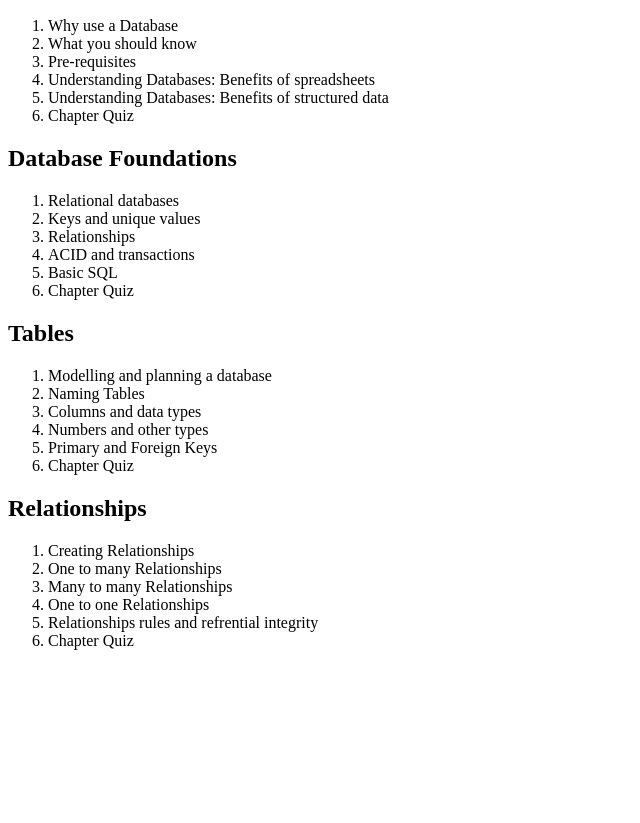
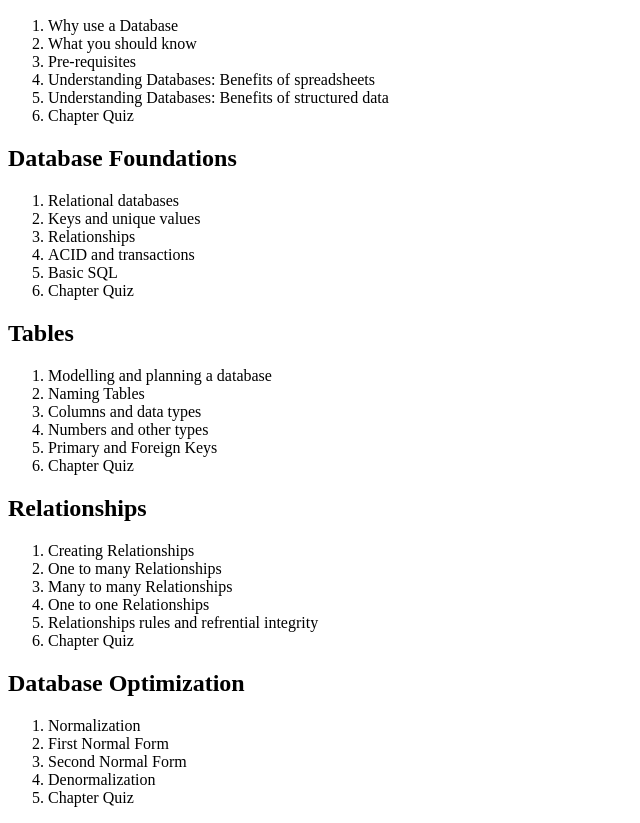
Before and after one commit to Tanushree227/Database_Basics, a plain HTML site: page index.html in a window 1280 px wide. Shown: the part 96-919 px from the top of the page, without its empty margins (0-640 px from the left). Before the commit the page ends 800 px from the top, so only its background shows below. Drawn offline with Linux system fonts and the light colour scheme.

Commit message:
Database Optimization

```diff
--- a/index.html
+++ b/index.html
@@ -54,6 +54,15 @@
         </ol>
     </div>
 
-
+    <div class="conatiner">
+        <h2>Database Optimization</h2>
+        <ol>
+            <li>Normalization</li>
+            <li>First Normal Form</li>
+            <li>Second Normal Form</li>
+            <li>Denormalization</li>
+            <li>Chapter Quiz</li>
+        </ol>
+    </div>
 </body>
 </html>
```
